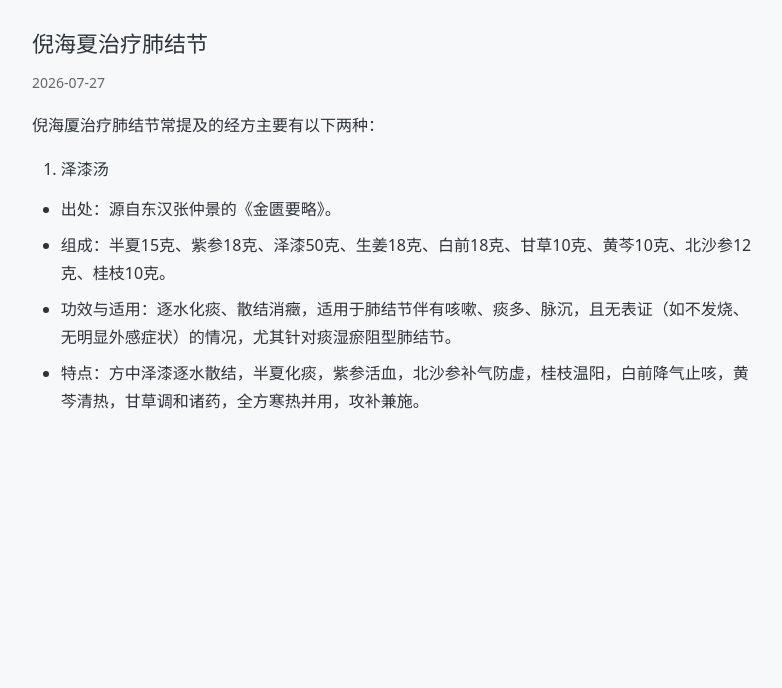
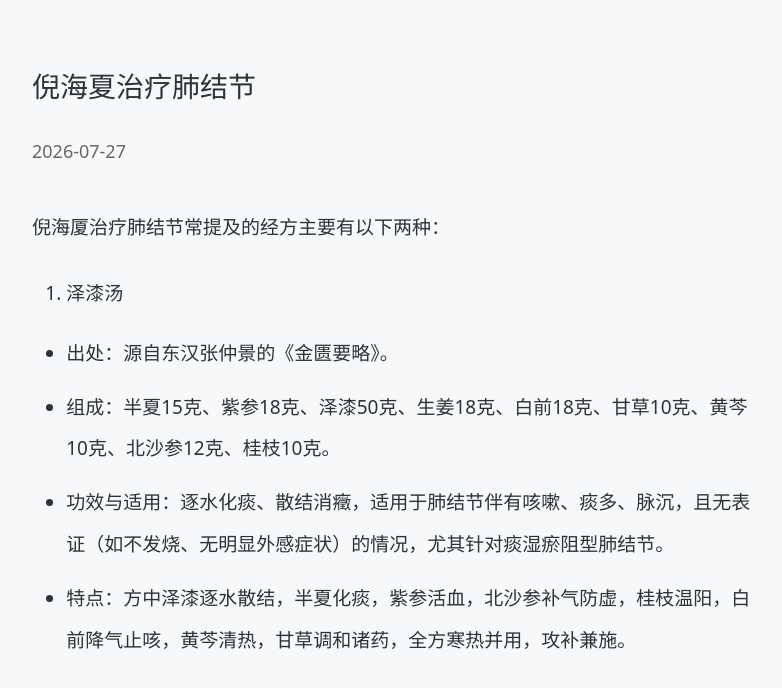
Before and after one commit to JTSTV/Jtstv.github.io, a Jekyll site: the page built from _posts/2026-7-27-倪海夏治疗肺结节.md, in a window 1280 px wide. Shown: the top 688 px of the page, without its empty margins (248-1030 px from the left). Built offline with Jekyll 4.4.1, drawn with Linux system fonts in a browser that asks for light colours; our own code applies the rules of GitHub Pages for plain Markdown files.

Commit message:
更新 post.html

```diff
--- a/_layouts/post.html
+++ b/_layouts/post.html
@@ -11,7 +11,7 @@ layout: null
 <meta name="description" content="{% if page.description %}{{ page.description }}{% else %}{{ site.description }}{% endif %}">
 {% if page.keywords %}<meta name="keywords" content="{{ page.keywords }}">{% endif %}
 <link rel="canonical" href="{{ site.url }}{{ page.url }}">
-<style>*{margin:0;padding:0;box-sizing:border-box}body{font:16px system-ui,-apple-system,sans-serif;background:#f7f8fa;color:#2c333a;padding:24px 16px;line-height:1.75}.container{max-width:720px;margin:0 auto}.post-title{font-size:22px;margin-bottom:8px}.post-date{font-size:14px;color:#666;margin-bottom:16px}.post-content p{margin-bottom:16px}.post-content img{max-width:100%;height:auto;margin:12px 0}.post-content h1,.post-content h2,.post-content h3{margin:20px 0 10px;text-decoration:underline;text-underline-offset:4px}.post-content ul{padding-left:1.8em !important;margin:12px 0}.post-content ol{padding-left:1.8em !important;margin:12px 0}.post-content li{margin-bottom:8px}.post-content pre,.post-content table{max-width:100%;overflow-x:auto}@media(max-width:600px){body{padding:16px 12px}.post-title{font-size:20px}.post-content ul,.post-content ol{padding-left:1.4em !important}}</style>
+<style>*{margin:0;padding:0;box-sizing:border-box}body{font:19px system-ui,-apple-system,sans-serif;background:#f7f8fa;color:#2c333a;padding:56px 40px;line-height:2.2}.container{max-width:720px;margin:0 auto}.post-title{font-size:28px;margin-bottom:14px}.post-date{font-size:18px;color:#666;margin-bottom:36px}.post-content p{margin-bottom:24px}.post-content img{max-width:100%;height:auto;margin:18px 0}.post-content h1,.post-content h2,.post-content h3{margin:28px 0 14px;text-decoration:underline;text-underline-offset:4px}.post-content ul{padding-left:1.8em !important;margin:18px 0}.post-content ol{padding-left:1.8em !important;margin:18px 0}.post-content li{margin-bottom:12px}.post-content pre,.post-content table{max-width:100%;overflow-x:auto}@media(max-width:600px){body{padding:32px 24px}.post-title{font-size:24px}.post-date{font-size:17px;margin-bottom:28px}.post-content ul,.post-content ol{padding-left:1.4em !important}}</style>
 </head>
 <body>
 <div class="container">
```
